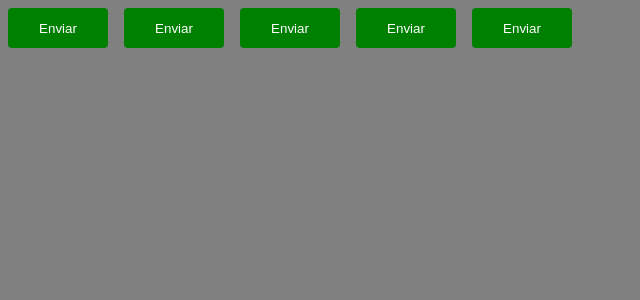
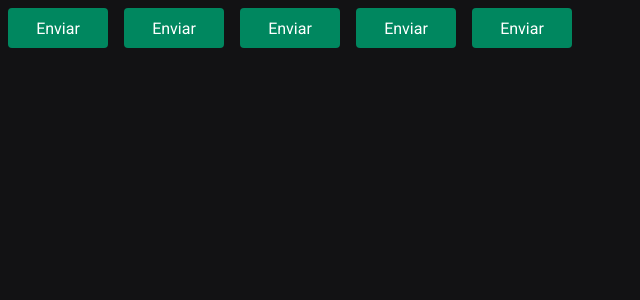
Before and after one commit to LuisHenriqueXavier/02-ignite-timer, a React (Vite) app: page / in a window 1280 px wide. Shown: the top 300 px of the page, without its empty margins (0-640 px from the left). Built offline with nearby package versions, Linux system fonts and the light colour scheme.

Commit message:
Feat: adicionado themes default, cores e fonte

```diff
--- a/index.html
+++ b/index.html
@@ -2,7 +2,12 @@
 <html lang="en">
   <head>
     <meta charset="UTF-8" />
+    <link rel="preconnect" href="https://fonts.googleapis.com">
+    <link rel="preconnect" href="https://fonts.gstatic.com" crossorigin>
+    <link href="https://fonts.googleapis.com/css2?family=Roboto+Mono:ital,wght@0,100..700;1,100..700&family=Roboto:ital,wght@0,100;0,300;0,400;0,500;0,700;0,900;1,100;1,300;1,400;1,500;1,700;1,900&display=swap" rel="stylesheet">
     <meta name="viewport" content="width=device-width, initial-scale=1.0" />
+
+
     <title>Ignite Timer</title>
   </head>
   <body>
--- a/src/components/Button.styles.ts
+++ b/src/components/Button.styles.ts
@@ -20,7 +20,7 @@
     border: 0;
     margin: 8px;
 
-    background-color: ${props => props.theme.primary};
+    background-color: ${props => props.theme['green-500']};
     color: ${props => props.theme.white}
 
 
--- a/src/styles/global.ts
+++ b/src/styles/global.ts
@@ -6,8 +6,20 @@
     padding: 0;
     box-sizing: border-box;
 }
+
+:focus{
+    outlone: 0;
+    box-shadow: 0 0 0 2px ${props => props.theme['green-500']};
+}
+
 body {
-    background-color: gray;
-    color: white;
+    background-color: ${props => props.theme['gray-900']};
+    color: ${props => props.theme['gray-300']};
+}
+
+border-style, input-security, textarea, button {
+    font-family: 'roboto', sans-serif;
+    font-weight: 400;
+    font-size: 1rem;
 }
 `;
--- a/src/styles/themes/default.ts
+++ b/src/styles/themes/default.ts
@@ -1,5 +1,21 @@
 export const defaultTheme = {
-    white: 'white',
-    primary: 'green',
-    secondary: 'orange',
-}
+    white: '#FFF',
+
+    'gray-100': '#E1E1E6',
+    'gray-300': '#C4C4CC',
+    'gray-400': '#8D8D99',
+    'gray-500': '#7C7C8A',
+    'gray-600': '#323238',
+    'gray-700': '#29292E',
+    'gray-800': '#202024',
+    'gray-900': '#121214',
+
+    'green-300': '#00B37E',
+    'green-500': '#00875F',
+    'green-700': '#015F43',
+
+    'red-500': '#AB222E',
+    'red-700': '#7A1921',
+
+    'yellow-500': '#FBA94C',
+  }
```
